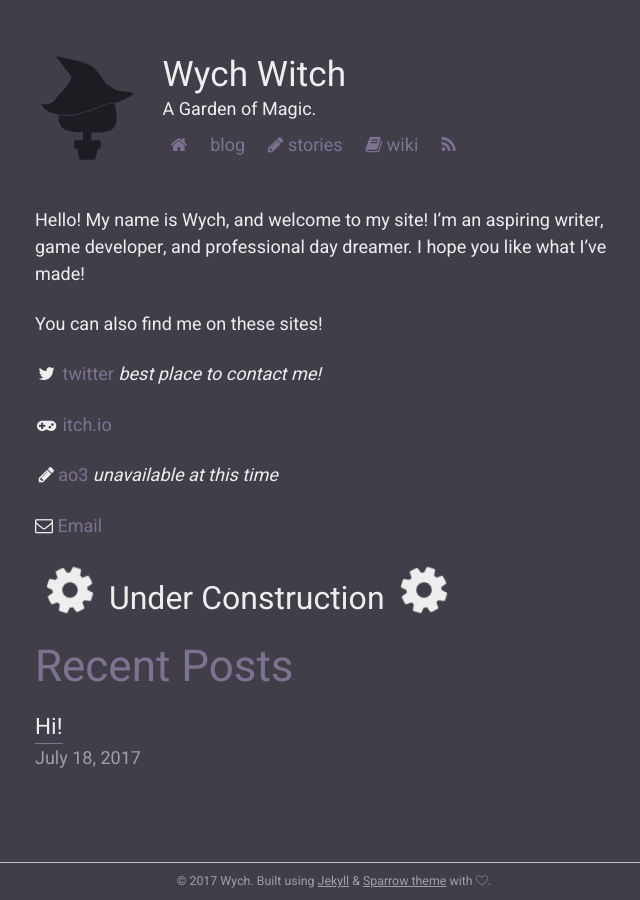
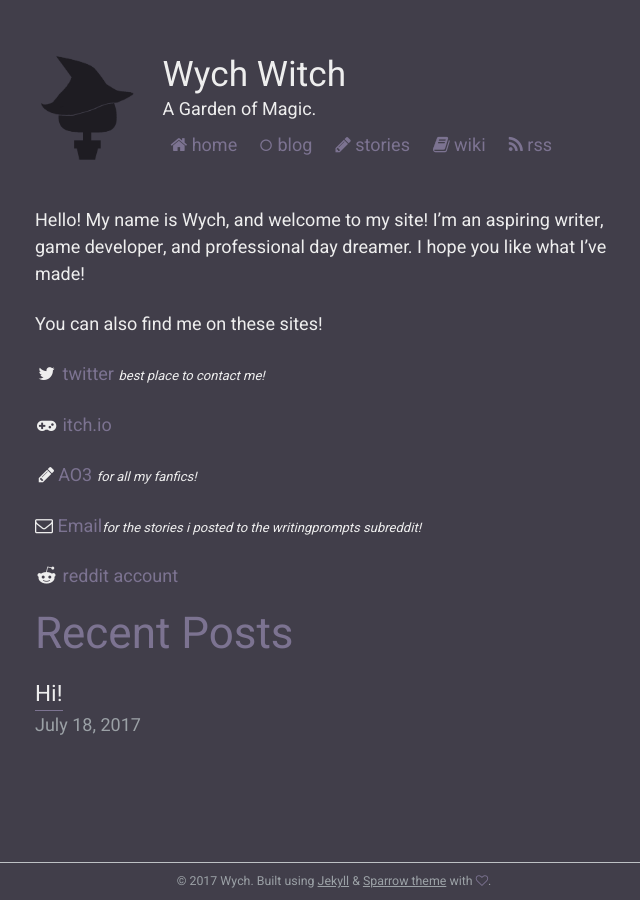
Before and after one commit to BarrelTitor/main, a Jekyll site: the page built from index.md, in a window 1280 px wide. Shown: the whole page, without its empty margins (306-946 px from the left). Built offline with Jekyll 4.4.1, drawn with Linux system fonts in a browser that asks for light colours.

Commit message:
finished updating site and added reddit and ao3 links

```diff
--- a/_data/navigation.yml
+++ b/_data/navigation.yml
@@ -1,12 +1,12 @@
 # main links
 main:
-  - title: <span class="fa fa-home fa-sm main-list-item-icon"></span>
+  - title: <span class="fa fa-home fa-sm main-list-item-icon"></span> home
     url: /
-  - title: "blog"
+  - title: <span class="fa fa-genderless fa-sm main-list-item-icon"></span> blog
     url: /blog
   - title: <span class="fa fa-pencil fa-sm main-list-item-icon"></span> stories
     url: /stories
   - title: <span class="fa fa-book fa-sm main-list-item-icon"></span> wiki
     url: http://grimoire.wychwit.ch
-  - title: <span class="fa fa-rss fa-sm main-list-item-icon"></span>
+  - title: <span class="fa fa-rss fa-sm main-list-item-icon"></span> rss
     url: /feed.xml
--- a/index.md
+++ b/index.md
@@ -8,14 +8,12 @@ Hello! My name is Wych, and welcome to my site! I'm an aspiring writer, game dev
 You can also find me on these sites!
 
 
-<i class="fa fa-twitter fa-1x fa-fw"></i> <font size="+1"><a href="https://twitter.com/wychwitch">twitter</a></font> _best place to contact me!_
+<i class="fa fa-twitter fa-1x fa-fw"></i> <font size="+1"><a href="https://twitter.com/wychwitch">twitter</a></font> <font size="-1"><i>best place to contact me!</i></font>
 
 <i class="fa fa-gamepad fa-1x fa-fw"></i> <font size="+1"><a href="https://wychwitch.itch.io">itch.io</a></font>
 
-<i class="fa fa-pencil fa-1x fa-fw"></i><font size="+1"><a href="https://archiveofourown.org">ao3</a></font> _unavailable at this time_
+<i class="fa fa-pencil fa-1x fa-fw"></i><font size="+1"><a href="https://archiveofourown.org/users/WychWitch">AO3</a></font> <font size="-1"><i>for all my fanfics!</i></font>
 
-<i class="fa fa-envelope-o fa-1x main-list-item-icon"></i><font size="+1"><a href="mailto:wychwitchcraft@gmail.com"> Email</a></font>
+<i class="fa fa-envelope-o fa-1x main-list-item-icon"></i><font size="+1"><a href="mailto:wychwitchcraft@gmail.com"> Email</a></font><font size="-1"><i>for the stories i posted to the writingprompts subreddit!</i></font>
 
-<i class="fa fa-cog fa-spin fa-3x fa-fw"></i>
-<span class="sr-only">Loading...</span> <font size="+3"> Under Construction</font> <i class="fa fa-cog fa-spin fa-3x fa-fw"></i>
-<span class="sr-only">Loading...</span>
+<i class="fa fa-reddit-alien fa-1x fa-fw"></i> <font size="+1"><a href="https://www.reddit.com/user/WychWitch/">reddit account</a></font>
```
